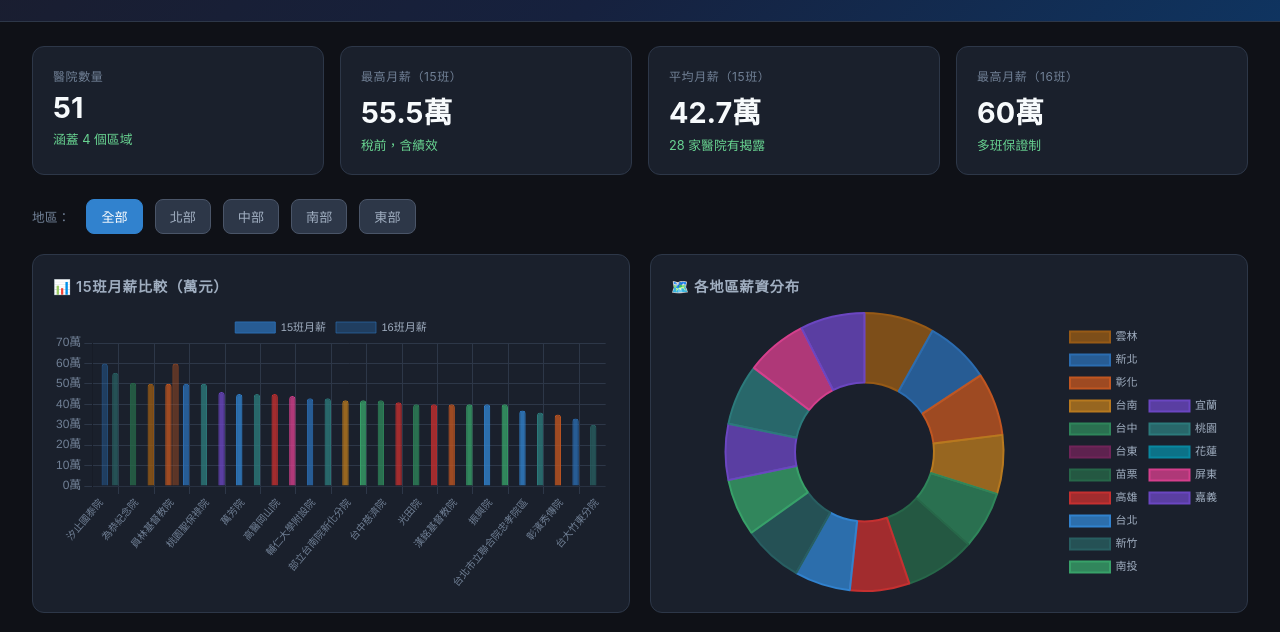
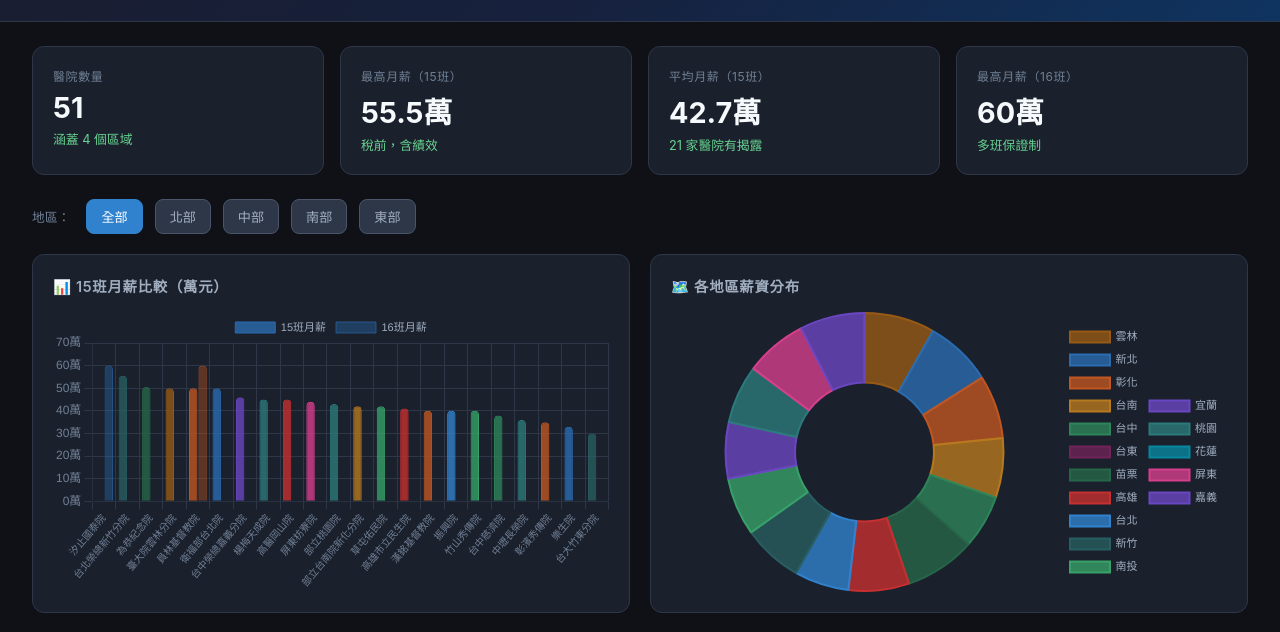
Before and after one commit to agoodbear/tw-er-ref-2x9k, a plain HTML site: page index.html in a window 1280 px wide. Shown: the part 112-744 px from the top of the page. Drawn offline with nearby package versions, Linux system fonts and the light colour scheme.

Commit message:
fix: 修正/清空無確認薪資資料 (為恭、楊梅天成、光田、義大等7間)

```diff
--- a/index.html
+++ b/index.html
@@ -300,11 +300,11 @@ const data = [
   {
     hospital: "光田醫院", region: "台中", area: "中部",
     level: "區域醫院",
-    s10: null, s14: null, s15: 40, s16: null,
+    s10: null, s14: null, s16: null,
     visits: null, pph: null,
     public: false, np: true, shift: 12,
     lastUpdated: "2026-04-04",
-    note: "15班保障40萬；超班另計；近期可能再加薪；桃園來診第三高"
+    note: "沙鹿光田；月量3100；兩線醫師；薪資待截圖確認"
   },
   {
     hospital: "台東馬偕醫院", region: "台東", area: "東部",
@@ -322,16 +322,16 @@ const data = [
     visits: null, pph: null,
     public: false, np: false, shift: null,
     lastUpdated: "2026-03-26",
-    note: "180小時15班含PPF約49-52萬；宿舍提供（外縣市醫師）；頭份交流道5分鐘；中醫大聯盟"
+    note: "15班(180h)49-52萬(含PPF)；10班32-35萬；宿舍；苗栗頭份"
   },
   {
     hospital: "義大醫院", region: "高雄", area: "南部",
     level: "醫學中心",
-    s10: null, s14: null, s15: 40, s16: null,
+    s10: null, s14: null, s16: null,
     visits: null, pph: null,
     public: false, np: true, shift: 12,
     lastUpdated: "2026-03-24",
-    note: "底薪37萬/15班+績效3萬=40萬；加班2.4萬/班；SCI論文獎5萬起；燕巢+義大+大昌三院區"
+    note: "高雄義大體系；15班薪資待確認"
   },
   {
     hospital: "台北市立聯合醫院和平院區", region: "台北", area: "北部",
@@ -381,11 +381,11 @@ const data = [
   {
     hospital: "南投基督教醫院", region: "南投", area: "中部",
     level: "區域醫院",
-    s10: null, s14: null, s15: 40, s16: null,
+    s10: null, s14: null, s16: null,
     visits: null, pph: null,
     public: false, np: true, shift: "12h",
     lastUpdated: "2026-01-27",
-    note: "40萬起/月+提成；急診床位安排權；班內NP協助；連休提供休息室"
+    note: "南投市；薪資待確認"
   },
   {
     hospital: "衛福部台北醫院", region: "新北", area: "北部",
@@ -481,20 +481,20 @@ const data = [
   {
     hospital: "萬芳醫院", region: "台北", area: "北部",
     level: "醫學中心（北醫體系）",
-    s10: null, s14: null, s15: 45, s16: null,
+    s10: null, s14: null, s16: null,
     visits: null, pph: null,
     public: false, np: null, shift: 12,
     lastUpdated: "2024-xx-xx",
-    note: "15班保障月薪40萬；本年度加薪15%≈45萬；36-46小時節稅；住院醫師訓練基地；北醫附設"
+    note: "台北木柵；薪資待確認"
   },
   {
     hospital: "台北市立聯合醫院忠孝院區", region: "台北", area: "北部",
     level: "市立醫院（公立）",
-    s10: null, s14: null, s15: 37, s16: null,
+    s10: null, s14: null, s16: null,
     visits: null, pph: null,
     public: true, np: null, shift: 12,
     lastUpdated: "2024-xx-xx",
-    note: "15班：底薪15萬+院統籌2萬=17萬（公立薪資結構）；性質與和平院區同；聯醫體系"
+    note: "台北內湖；薪資待確認"
   },
   {
     hospital: "雙和醫院", region: "新北", area: "北部",
@@ -508,11 +508,11 @@ const data = [
   {
     hospital: "輔仁大學附設醫院", region: "新北", area: "北部",
     level: "醫學中心（輔大體系）",
-    s10: null, s14: null, s15: 43, s16: null,
+    s10: null, s14: null, s16: null,
     visits: null, pph: null,
     public: false, np: true, shift: null,
     lastUpdated: "2025-xx-xx",
-    note: "月均2500+，擴大至全日兩線；15班平均43萬；15-18%節稅優惠；超勤獎金PPF另計；新北林口"
+    note: "新北新莊；薪資待確認"
   },
   {
     hospital: "樂生醫院", region: "新北", area: "北部",
@@ -544,11 +544,11 @@ const data = [
   {
     hospital: "桃園聖保祿醫院", region: "桃園", area: "北部",
     level: "地區醫院（天主教體系）",
-    s10: null, s14: null, s15: 50, s16: null,
+    s10: null, s14: null, s16: null,
     visits: null, pph: null,
     public: false, np: true, shift: 12,
     lastUpdated: "2026-04-04",
-    note: "50萬/月+簽約金10萬(2年合約)；增減班2.8萬/班；年終5萬；NP成熟"
+    note: "桃園市；薪資待確認"
   },
   {
     hospital: "楊梅天成醫院", region: "桃園", area: "北部",
@@ -557,7 +557,7 @@ const data = [
     visits: null, pph: null,
     public: false, np: true, shift: 12,
     lastUpdated: "2026-04-04",
-    note: "10班31-32萬；12班37萬；180h遠超45萬；年終+三節；Part-time友善"
+    note: "10班31-32萬；12班37+萬；15班(180h)超過45萬；節稅15-18%；楊梅區最大醫院"
   },
   {
     hospital: "屏東基督教醫院", region: "屏東", area: "南部",
@@ -607,11 +607,11 @@ const data = [
   {
     hospital: "國軍左營總醫院", region: "高雄", area: "南部",
     level: "軍醫院（公立）",
-    s10: null, s14: 44, s15: null, s16: null,
+    s10: null, s15: null, s16: null,
     visits: null, pph: null,
     public: true, np: null, shift: null,
     lastUpdated: "2025-xx-xx",
-    note: "13班保障40萬+PPF最高4萬≈44萬；年終端午中秋約9萬；民聘急專；3員招募"
+    note: "高雄左營；公職；薪資待確認"
   },
   {
     hospital: "台中榮總嘉義分院", region: "嘉義", area: "南部",
@@ -688,11 +688,11 @@ const data = [
   {
     hospital: "台中慈濟醫院", region: "台中", area: "中部",
     level: "醫學中心",
-    s10: null, s14: null, s15: 42, s16: null,
+    s10: null, s14: null, s15: 38, s16: null,
     visits: 4000, pph: null,
     public: false, np: true, shift: null,
     lastUpdated: "2025-xx-xx",
-    note: "月均4000；11位主治；15班350-400人次；有NP協助；住院醫師訓練中；今年加薪（詳細待確認）"
+    note: "15班(172-176h)稅前38萬+；8成報稅；24h NP；約350人次/醫師/月"
   },
   {
     hospital: "中山醫大附醫（中國附醫）", region: "台中", area: "中部",
```
